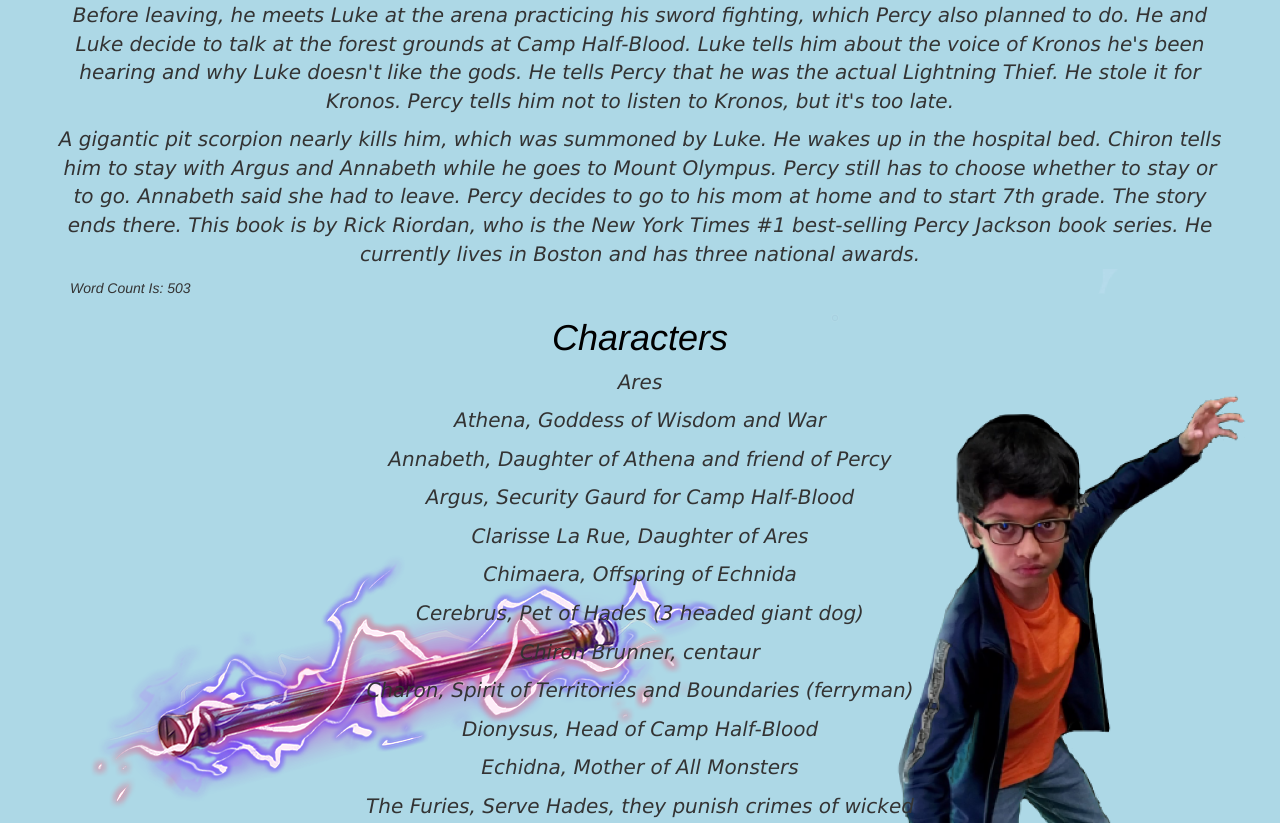
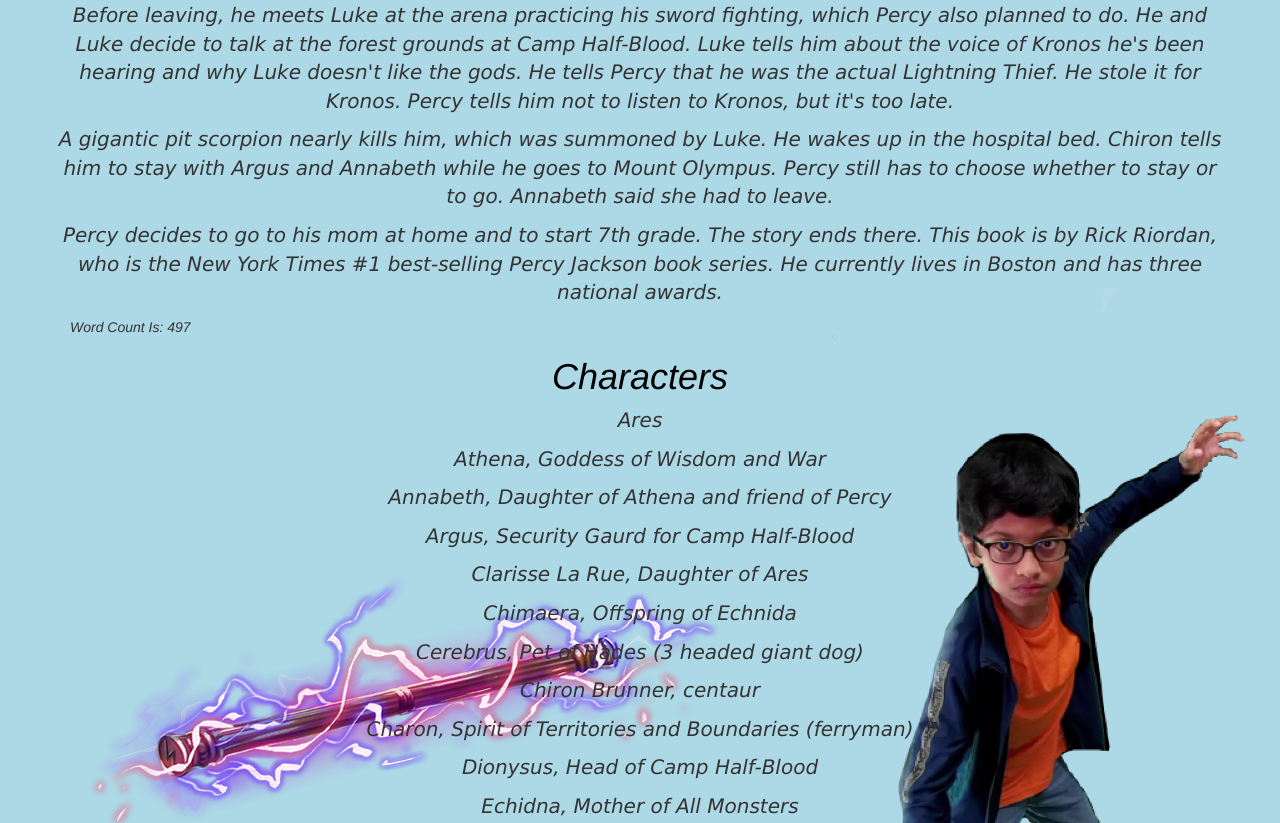
Before and after one commit to NiranjanPillai/niranjan.github.io, a plain HTML site: page index.html in a window 1280 px wide. Shown: the part 913-1736 px from the top of the page. Drawn offline with nearby package versions, Linux system fonts and the light colour scheme.

Commit message:
Update index.html

```diff
--- a/index.html
+++ b/index.html
@@ -24,8 +24,8 @@
       <p id="about"><i>	Ares has a fierce battle with him. Percy retrieves Hades' helm also, which Ares stole. Percy goes on an airplane back to New York to get to the Empire State Building. He goes to the 600th floor where Mount Olympus is and races to the big building ahead of him. Clock's ticking, Percy reaches there speedily. He then gives the bolt to Zeus and returns home with a box from Olympus.</i></p>
       <p id="about"><i>	Percy sees his mom is there. His mom takes the Medusa Head in the box and shows it to Gabe (his evil step-father), who turns to stone. When Percy gets back to Camp Half-Blood, he meets his friends who were waiting for him there. Annabeth was leaving because of the paper from Mr.D (Dionysus). It had two options, either to stay or to leave. He doesn't know which option to take yet.</i></p>
       <p id="about"><i>	Before leaving, he meets Luke at the arena practicing his sword fighting, which Percy also planned to do. He and Luke decide to talk at the forest grounds at Camp Half-Blood. Luke tells him about the voice of Kronos he's been hearing and why Luke doesn't like the gods. He tells Percy that he was the actual Lightning Thief. He stole it for Kronos. Percy tells him not to listen to Kronos, but it's too late.
-      <p id="about"><i>	A gigantic pit scorpion nearly kills him, which was summoned by Luke. He wakes up in the hospital bed. Chiron tells him to stay with Argus and Annabeth while he goes to Mount Olympus. Percy still has to choose whether to stay or to go. Annabeth said she had to leave. Percy decides to go to his mom at home and to start 7th grade.
-	      The story ends there. This book is by Rick Riordan, who is the New York Times #1 best-selling Percy Jackson book series. He currently lives in Boston and has three national awards. </i></p>
+      <p id="about"><i>	A gigantic pit scorpion nearly kills him, which was summoned by Luke. He wakes up in the hospital bed. Chiron tells him to stay with Argus and Annabeth while he goes to Mount Olympus. Percy still has to choose whether to stay or to go. Annabeth said she had to leave.
+      <p id="about"><i>	Percy decides to go to his mom at home and to start 7th grade. The story ends there. This book is by Rick Riordan, who is the New York Times #1 best-selling Percy Jackson book series. He currently lives in Boston and has three national awards. </i></p>
     </div>
 <div>
     Word Count Is: <span></span>
```
